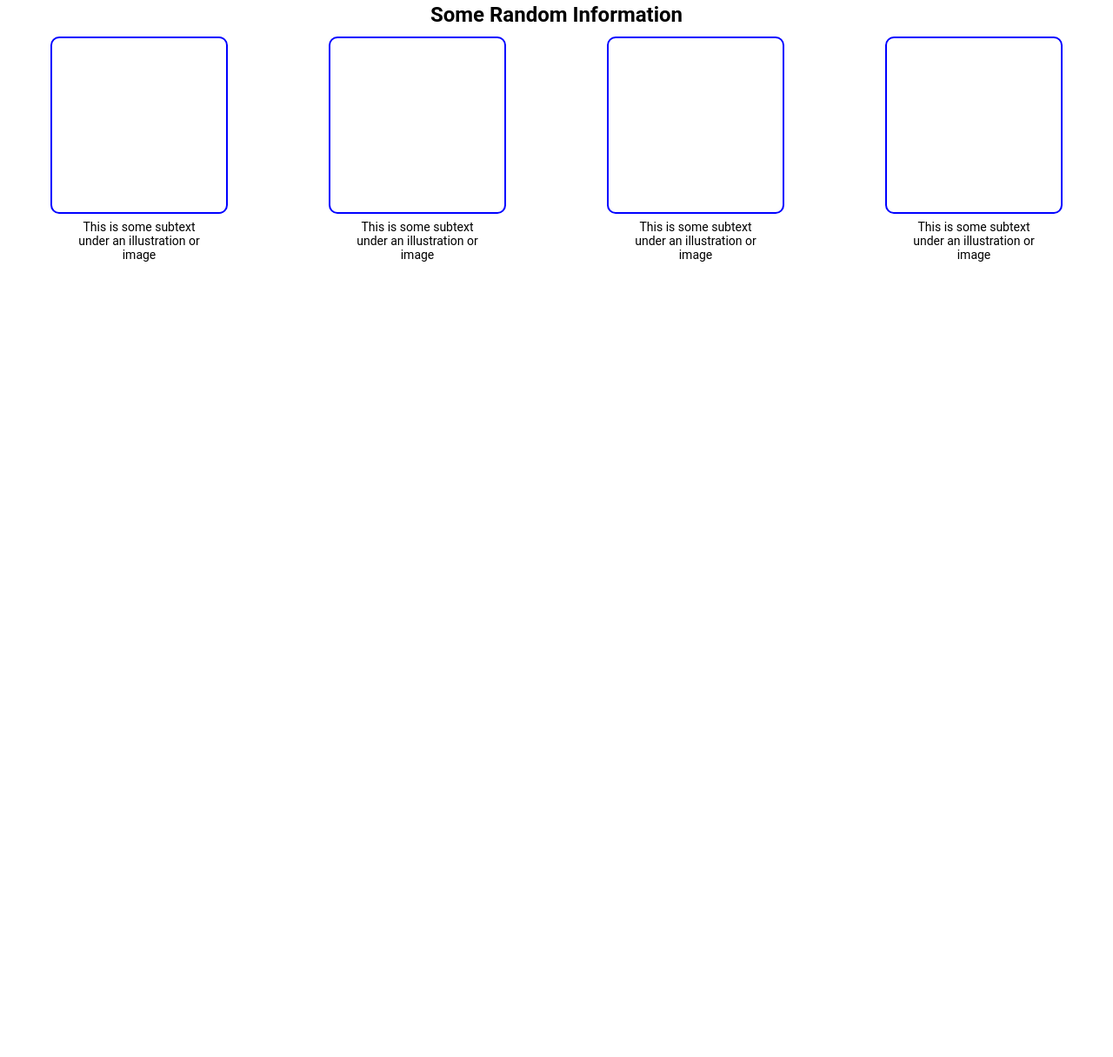
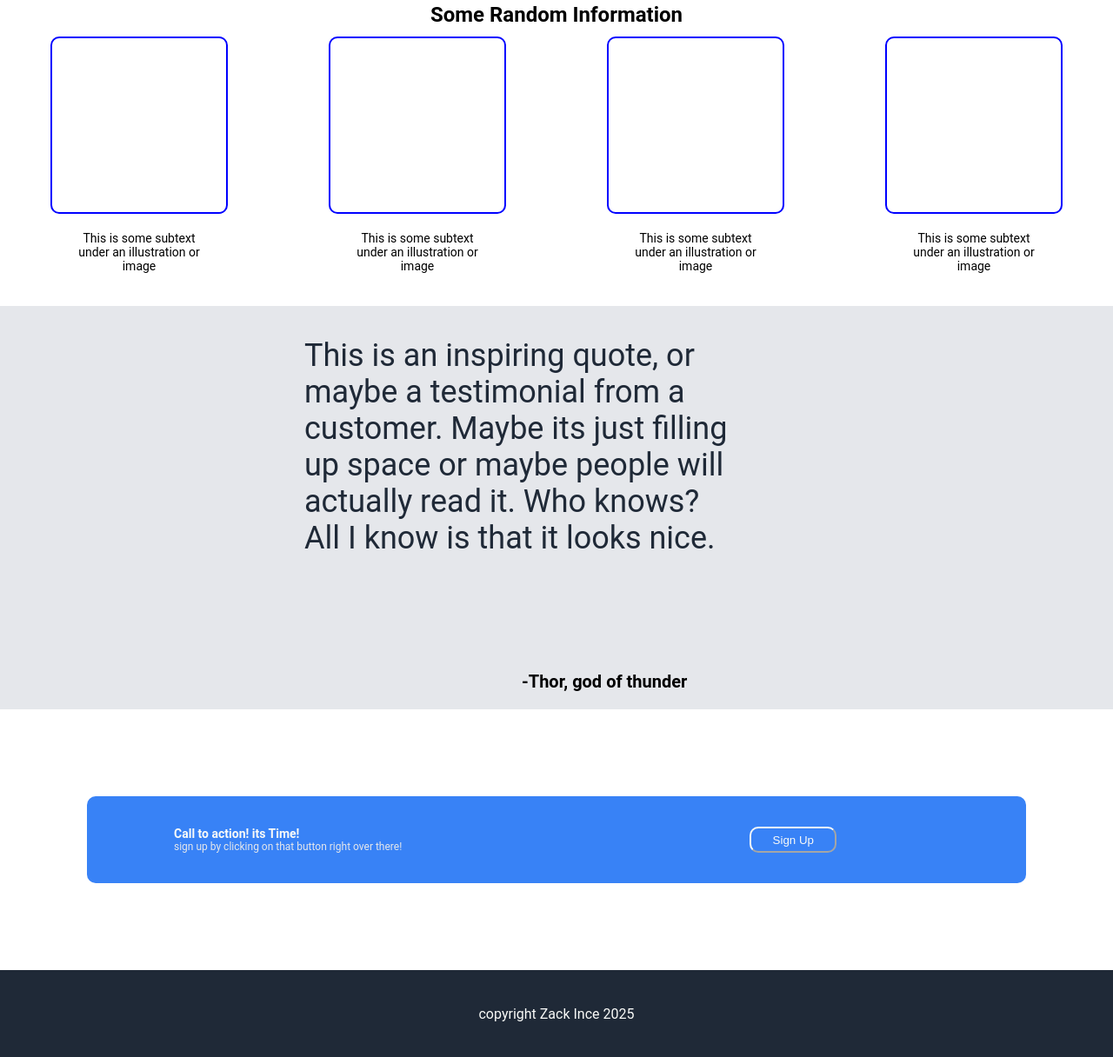
Before and after one commit to monkclock65/landing-page, a plain HTML site: page index.html in a window 1280 px wide. Shown: the part 674-1890 px from the top of the page at 87% size. Before the commit the page ends 989 px from the top, so only its background shows below. Drawn offline with Linux system fonts and the light colour scheme.

Commit message:
finish the page
add quote section and footer

```diff
--- a/index.html
+++ b/index.html
@@ -50,6 +50,7 @@
     <div class="info">
         <h2>Some Random Information</h2>
     </div>
+    </div>
     <div class="main-section">
 
         <div class="image-card">
@@ -93,7 +94,40 @@
             </p>
         </div>
      </div>
+    <div class="quote-area">
+    <div class="quote-section">
+        <p>This is an inspiring quote,
+            or maybe a testimonial from a
+            customer. Maybe its just filling
+            up space or maybe people will
+            actually read it. Who knows? All I
+            know is that it looks nice.
+        </p>
+        </div>
+        <div class="quote-end">
+            <p>-Thor, god of thunder</p>
+        </div>
+
     </div>
+    <div class="call-to-action">
+        <div class="blue-box">
+        <div class="blue-box-left">
+            <div class="text-top">
+            <p>Call to action! its Time!</p>
+            </div>
+            <div class="text-bottom">
+                <p>sign up by clicking on that button right over there!</p>
+            </div>
+        </div>
+        <div class="blue-box-right">
+         <button>Sign Up</button>
+        </div>
+    </div>
+    </div>
+    <div class="footer">
+       <p>copyright Zack Ince 2025</p>
+    </div>
+
 
 </body>
 </html>
--- a/styles.css
+++ b/styles.css
@@ -141,9 +141,9 @@ a {
 .img-subtext-section {
     display:flex;
     flex-direction:row;
-     height:50px;
+     height:100px;
      justify-content:space-around;
-     align-items:center;
+     align-items:top;
      width:100%;
 }
 
@@ -159,3 +159,104 @@ a {
     justify-content:center;
     height:500px;
 }
+
+.quote-area {
+    display:flex;
+    background-color: #E5E7EB;
+    flex-direction:column;
+    justify-content:center;
+    align-content:center;
+}
+
+.quote-section {
+    height: 400px;
+    width:500px;
+    margin-left:350px;
+}
+.quote-section p {
+    font-size:36px;
+    color:#1f2937;
+    weight:300;
+
+}
+
+.quote-end {
+    margin-left:600px;
+
+}
+.quote-end p {
+    font-weight:bold;
+    font-size: 20px;
+}
+
+.call-to-action {
+    display:flex;
+    height:300px;
+    flex-direction:column;
+    justify-content:center;
+    align-content:center;
+}
+
+.blue-box {
+    display:flex;
+    flex-direction:row;
+    justify-content:flex-start;
+    align-content:center;
+    height:100px;
+    background-color:#3882F6;
+    margin-left:100px;
+    margin-right:100px;
+    border-radius:10px;
+
+}
+.blue-box-left {
+    display:flex;
+    flex-direction:column;
+    justify-content:center;
+    align-content:flex-start;
+}
+
+.text-top p, .text-bottom p {
+    margin-top:0;
+    margin-bottom:0;
+    margin-left:100px;
+}
+.text-top p {
+    color:#F9FAF8;
+    font-weight:bold;
+    font-size:14px;
+
+}
+.text-bottom p {
+    color:#E5E7EB;
+    font-size:12px;
+}
+
+.blue-box-right {
+    display:flex;
+    flex-direction:column;
+    justify-content: center;
+    align-content:center;
+}
+.blue-box-right button {
+    height:30px;
+    border-color:#F9FAF8;
+    background-color: #3882F6;
+    border-radius: 10px;
+    color:#F9FAF8;
+    margin-left:400px;
+    width:100px;
+}
+
+.footer {
+    display:flex;
+    height:100px;
+    justify-content:center;
+    align-items:center;
+    background-color:#1F2937;
+}
+.footer p {
+    color:#F9FAF8;
+    font-size:16px;
+
+}
```
